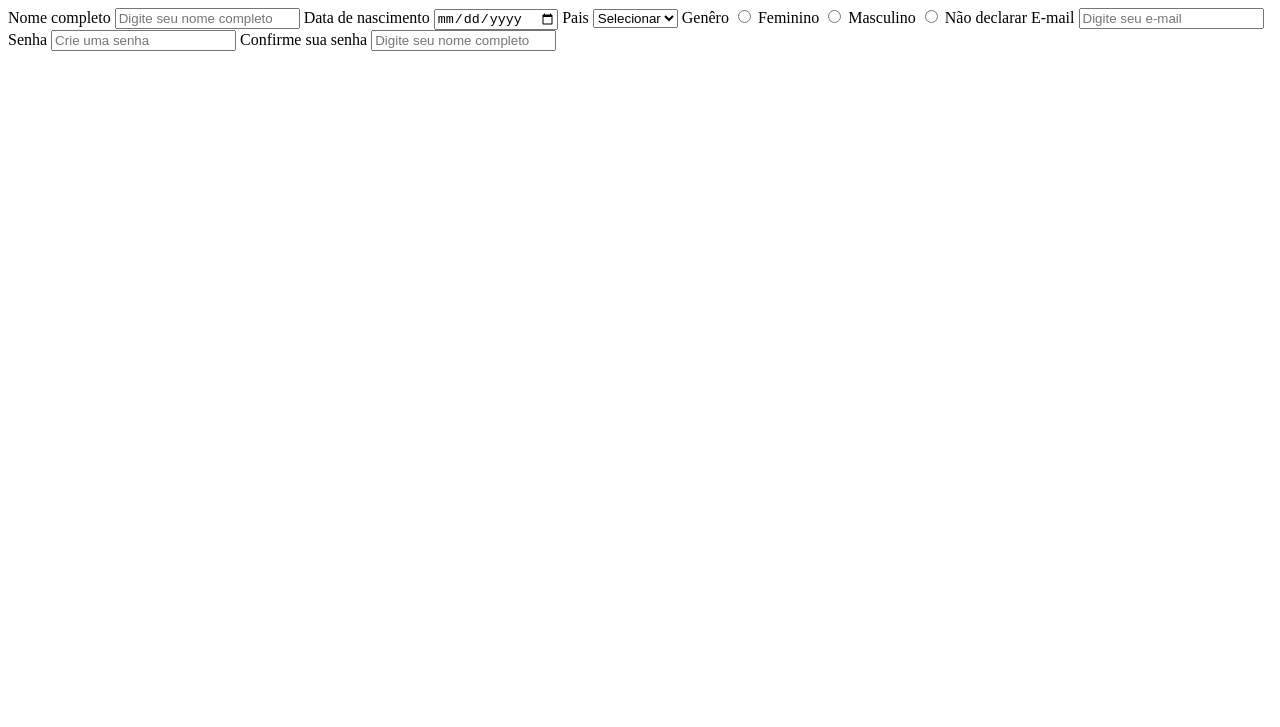
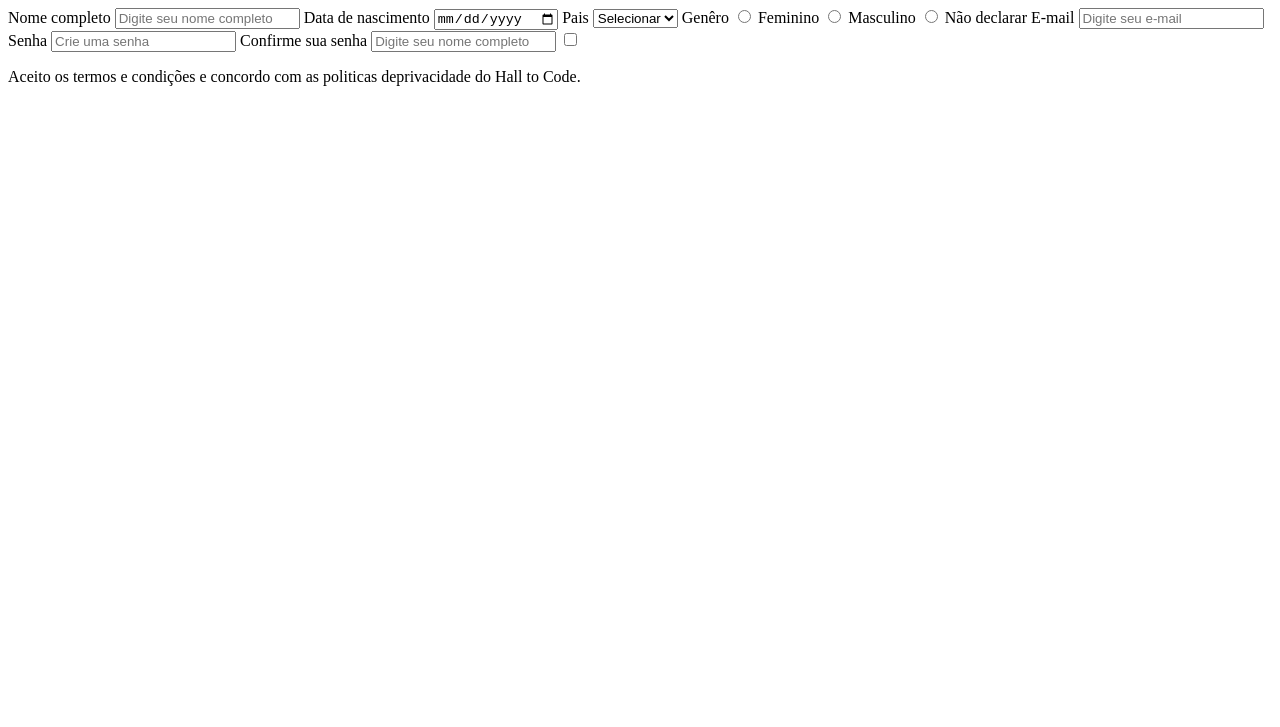
Before and after one commit to tgosgoncalves/formulario-de-cadastro, a plain HTML site: page formulario-html/index.html in a window 1280 px wide. Shown: the part 73-800 px from the top of the page. Drawn offline with Linux system fonts and the light colour scheme.

Commit message:
add
checkbox

```diff
--- a/formulario-html/index.html
+++ b/formulario-html/index.html
@@ -42,6 +42,11 @@
     <label>Confirme sua senha</label>
     <input type="password" placeholder="Digite seu nome completo">
 
+    <input type="checkbox">
+    <p>
+        Aceito os termos e condições e concordo com as politicas deprivacidade do Hall to Code.
+    </p>
+
 </body>
 
 </html>
```
